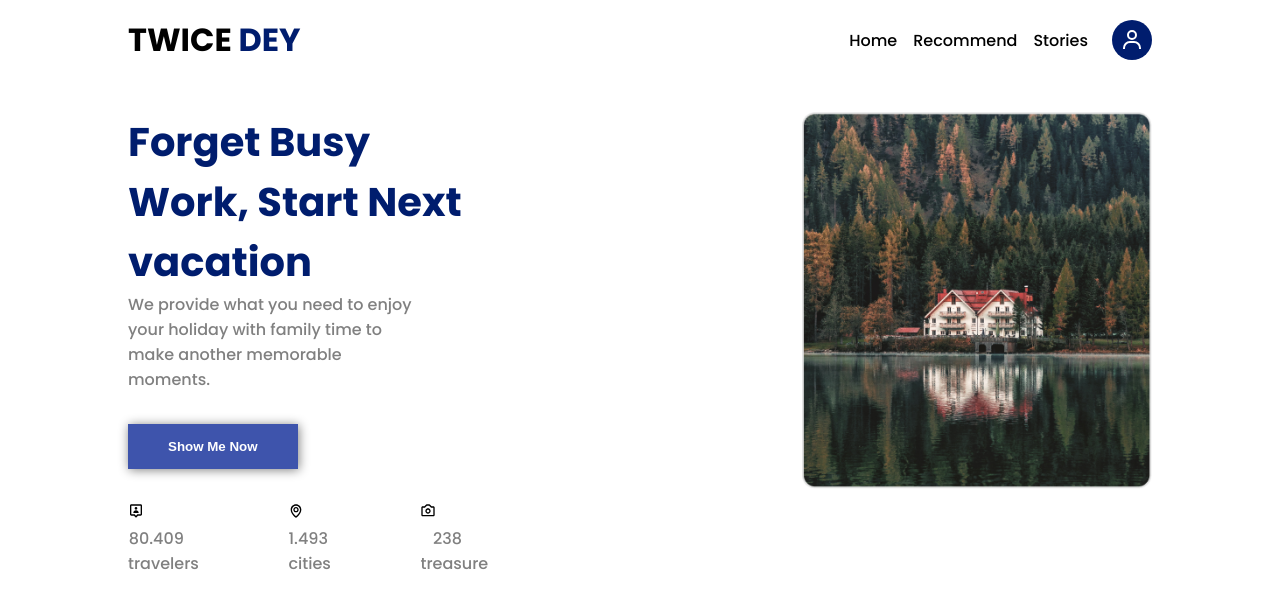
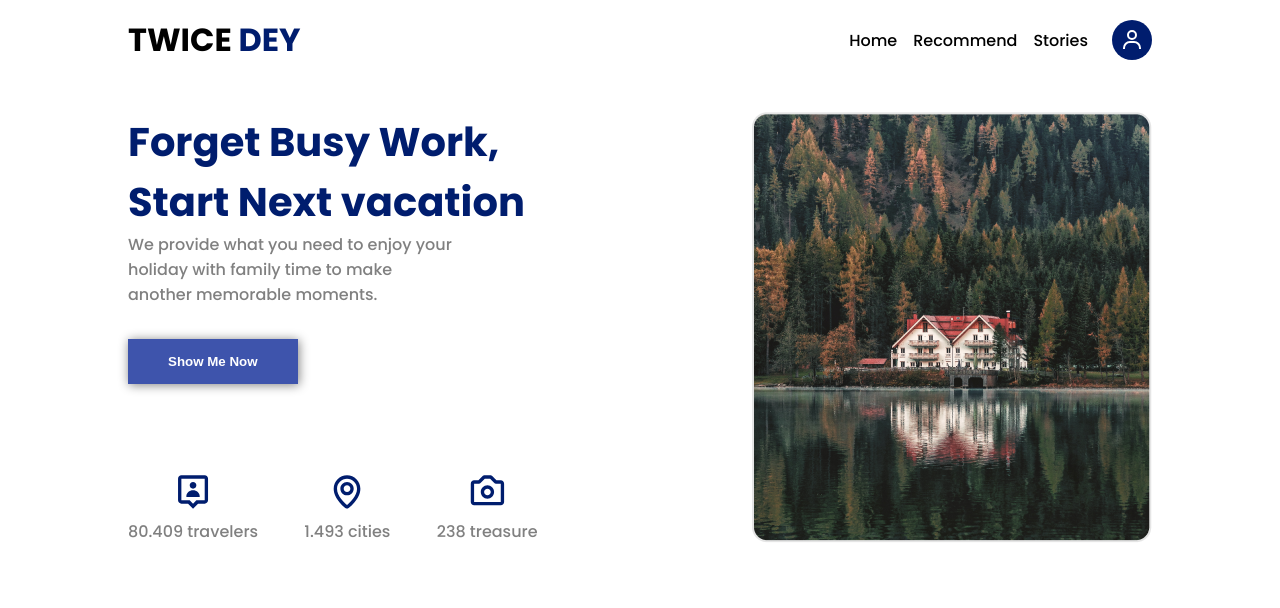
Before and after one commit to gungdikaebs/twice-dey, a React (Vite) app: page / in a window 1280 px wide. Shown: the top 608 px of the page. Built offline with nearby package versions, Linux system fonts and the light colour scheme.

Commit message:
correcting hero css

```diff
--- a/src/component/Hero/Hero.css
+++ b/src/component/Hero/Hero.css
@@ -14,7 +14,7 @@
 }
 
 .container-hero .left {
-    width: 35%;
+    width: 40%;
 }
 .container-hero .left .title {
     color: var(--primary-color);
@@ -26,17 +26,16 @@
     width: 80%;
 }
 .container-hero .left .hero-icons {
+    margin-top: 3.5rem;
     display: flex;
-    /* justify-content: space-around; */
-    align-items: center;
-    gap: 25%;
+    justify-content: space-between;
+    /* align-items: center; */
 }
 .container-hero .left .hero-icons .desc {
-    max-width: 5rem;
+    /* max-width: 5rem; */
+    width: 100%;
     text-align: center;
 }
-
-
 .container-hero .right .hero-image{
-    max-width: 350px;
+    max-width: 500px;
 }
--- a/src/component/Hero/Hero.jsx
+++ b/src/component/Hero/Hero.jsx
@@ -18,15 +18,33 @@ const Hero = () => {
           </button>
           <div className="hero-icons">
             <div className="traveler-icon">
-              <BiUserPin/>
+              <BiUserPin
+              style={{
+                width: "100%",
+                height: "40",
+                color: "var(--primary-color)",
+              }}
+              />
             <p className="desc">80.409 travelers</p>
             </div>
             <div className="cities-icon">
-              <BiMap/>
+              <BiMap
+              style={{
+                width: "100%",
+                height: "40",
+                color: "var(--primary-color)",
+              }}
+              />
             <p className="desc">1.493 cities</p>
             </div>
             <div className="treasure-icon">
-              <BiCamera/>
+              <BiCamera
+              style={{
+                width: "100%",
+                height: "40",
+                color: "var(--primary-color)",
+              }}
+              />
             <p className="desc">238 treasure</p>
             </div>
           </div>
```
